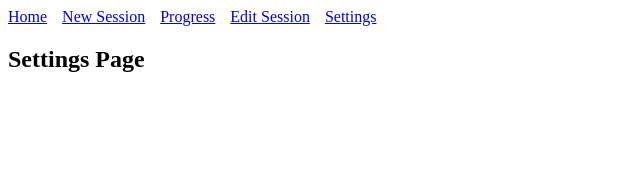
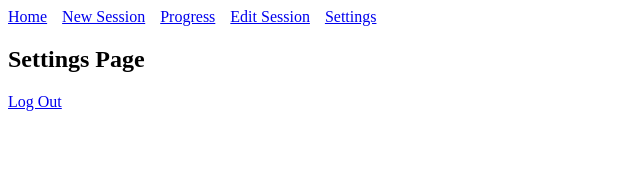
Before and after one commit to jamieab98/WorkoutTrackerPro, a React (Vite) app: page /settings in a window 1280 px wide. Shown: the top 183 px of the page, without its empty margins (0-640 px from the left). Built offline with nearby package versions, Linux system fonts and the light colour scheme.

Commit message:
Created a logout link on the settings page

```diff
--- a/src/Components/Settings.jsx
+++ b/src/Components/Settings.jsx
@@ -1,10 +1,12 @@
 import NavigationBar from "./NavigationBar"
+import { Link } from "react-router-dom"
 function Settings(){
 
     return(
         <>
             <NavigationBar/>
             <h2>Settings Page</h2>
+            <Link to="/">Log Out</Link>
         </>
     )
 }
```
